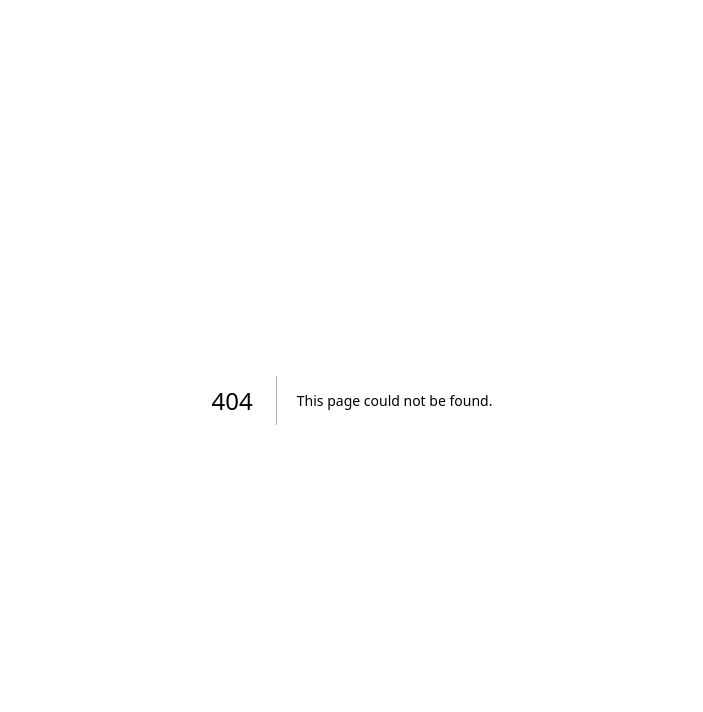
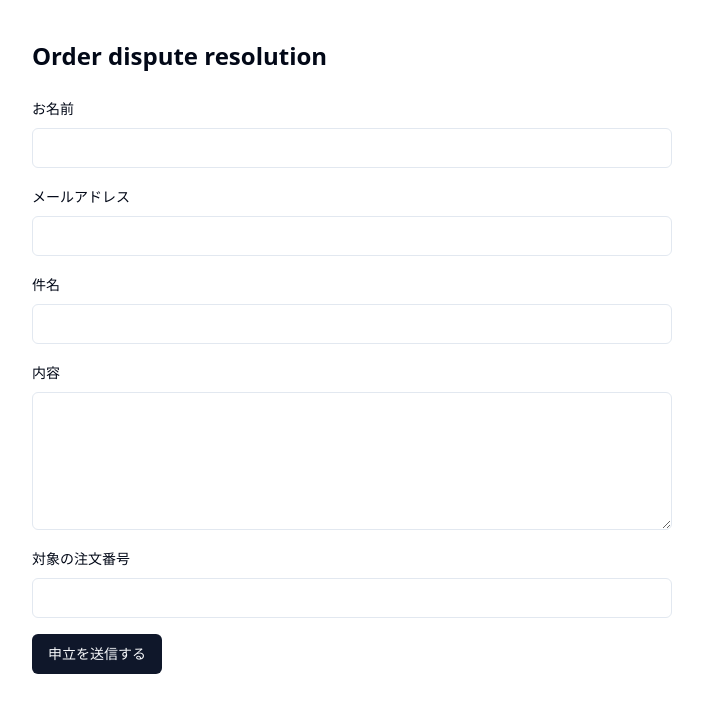
Before and after one commit to myoshi2891/Multi-Vendor-E-Commerce, a Next.js app: page /dispute in a window 1280 px wide. Before the commit this address had no page. Shown: the top 712 px of the page, without its empty margins (288-991 px from the left). Built offline with nearby package versions, Linux system fonts and the light colour scheme.

Commit message:
feat(support): add dispute and report-problem pages
Co-Authored-By: Claude Opus 4.8 <noreply@anthropic.com>

```diff
--- /dev/null
+++ b/src/app/(store)/dispute/page.tsx
@@ -0,0 +1,21 @@
+import type { Metadata } from "next";
+import SupportForm from "@/components/store/support/support-form";
+
+export const metadata: Metadata = {
+    title: "Order Dispute | Marketplace",
+};
+
+/** 注文紛争（Order Dispute）の申立フォーム。公開（ゲスト可）。
+ *  DB 書込は server action 側のため force-dynamic 不要。 */
+export default function DisputePage() {
+    return (
+        <main className="mx-auto max-w-2xl px-4 py-10">
+            <h1 className="mb-6 text-2xl font-bold">Order dispute resolution</h1>
+            <SupportForm
+                category="DISPUTE"
+                requireOrderId
+                submitLabel="申立を送信する"
+            />
+        </main>
+    );
+}
--- /dev/null
+++ b/src/app/(store)/report-problem/page.tsx
@@ -0,0 +1,17 @@
+import type { Metadata } from "next";
+import SupportForm from "@/components/store/support/support-form";
+
+export const metadata: Metadata = {
+    title: "Report a Problem | Marketplace",
+};
+
+/** 問題報告（Report a Problem）フォーム。公開（ゲスト可）。
+ *  DB 書込は server action 側のため force-dynamic 不要。 */
+export default function ReportProblemPage() {
+    return (
+        <main className="mx-auto max-w-2xl px-4 py-10">
+            <h1 className="mb-6 text-2xl font-bold">Report a problem</h1>
+            <SupportForm category="PROBLEM_REPORT" submitLabel="報告する" />
+        </main>
+    );
+}
```
